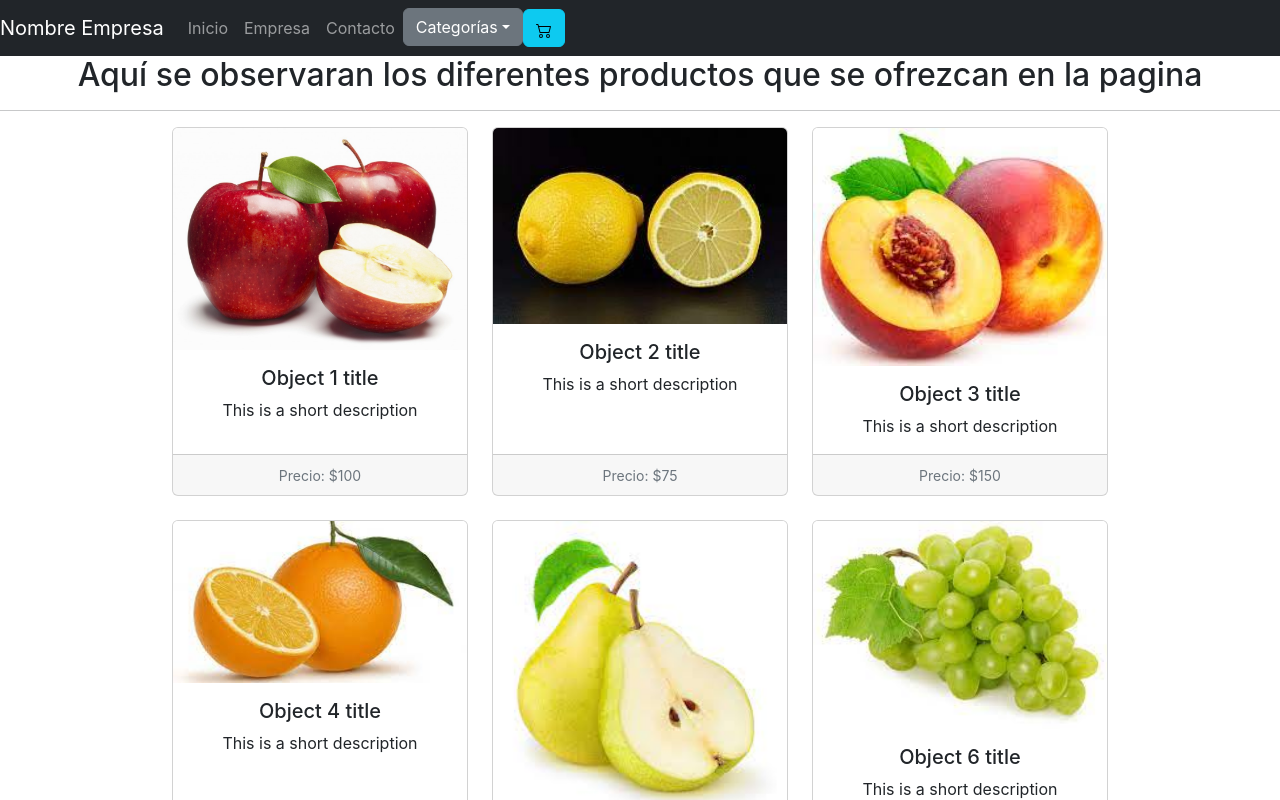
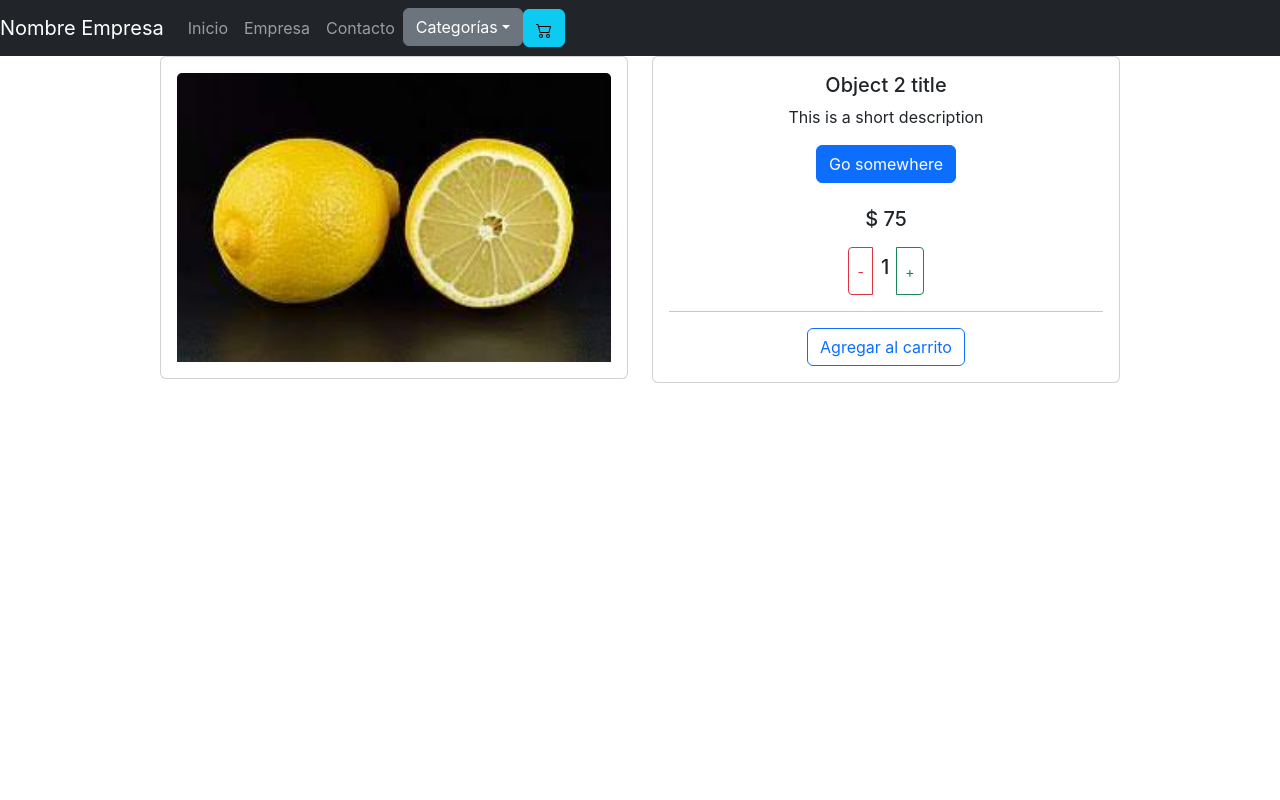
Before and after one commit to joseGiraudo/ecommerce-giraudo, a React (Create React App) app: page / in a window 1280 px wide. Shown: the top 800 px of the page. Built offline with nearby package versions, Linux system fonts and the light colour scheme.

Commit message:
Renderizado del ItemDetailContainer

```diff
--- a/src/App.js
+++ b/src/App.js
@@ -10,9 +10,7 @@ const estilos = {
   backgroundColor: 'blue',
   color: 'white'
 }
-const agregarProducto = (cant) => {
-  console.log(`Agregar ${cant} de producto al carrito`);
-}
+
 const titulo = "Aquí se observaran los diferentes productos que se ofrezcan en la pagina";
 
 
@@ -21,15 +19,10 @@ function App() {
     <div className="App">
       <NavBar />
 
-      <ItemListContainer
+      {/* <ItemListContainer
         titulo = {titulo}
       />
-      <hr />
-      {/* <ItemCount
-        stock = {7}
-        initial = {1}
-        agregarProducto = {agregarProducto}
-      /> */}
+      <hr /> */}
 
       <ItemDetailContainer />
     </div>
--- a/src/components/ItemCount.js
+++ b/src/components/ItemCount.js
@@ -16,7 +16,7 @@ const ItemCount = ({stock, initial, agregarProducto}) => {
 
     return (
         <div>
-            <div className="btn-group pt-5">
+            <div className="btn-group pt-2">
                 <button type="button" className="btn btn-outline-danger btn-sm" onClick={restarClick} >-</button>
                 <h5 className="p-2">{contador}</h5>
                 <button type="button" className="btn btn-outline-success btn-sm" onClick={sumarClick} >+</button>
--- a/src/components/ItemDetail.js
+++ b/src/components/ItemDetail.js
@@ -26,11 +26,14 @@ const ItemDetail = ({ item }) => {
                 <h5 class="card-title">{title}</h5>
                 <p class="card-text">{description}</p>
                 <a href="#" class="btn btn-primary">Go somewhere</a>
-                <ItemCount
-                  stock = {7}
-                  initial = {1}
-                  agregarProducto = {agregarProducto}
-                />
+                <h5 class="card-text pt-4">$ {price}</h5>
+                <div>
+                  <ItemCount
+                    stock = {7}
+                    initial = {1}
+                    agregarProducto = {agregarProducto}
+                  />
+                </div>
               </div>
             </div>
           </div>
```
